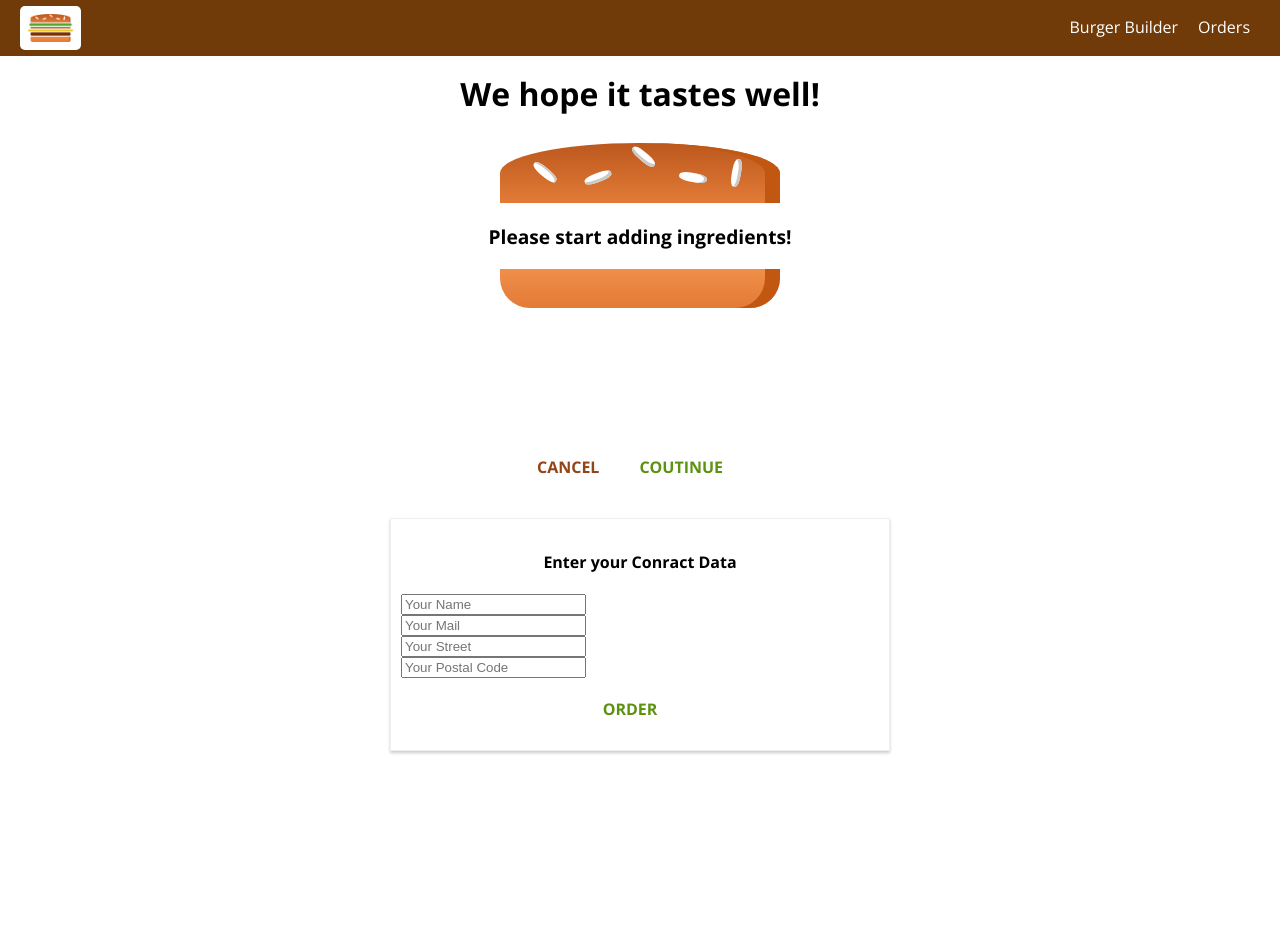
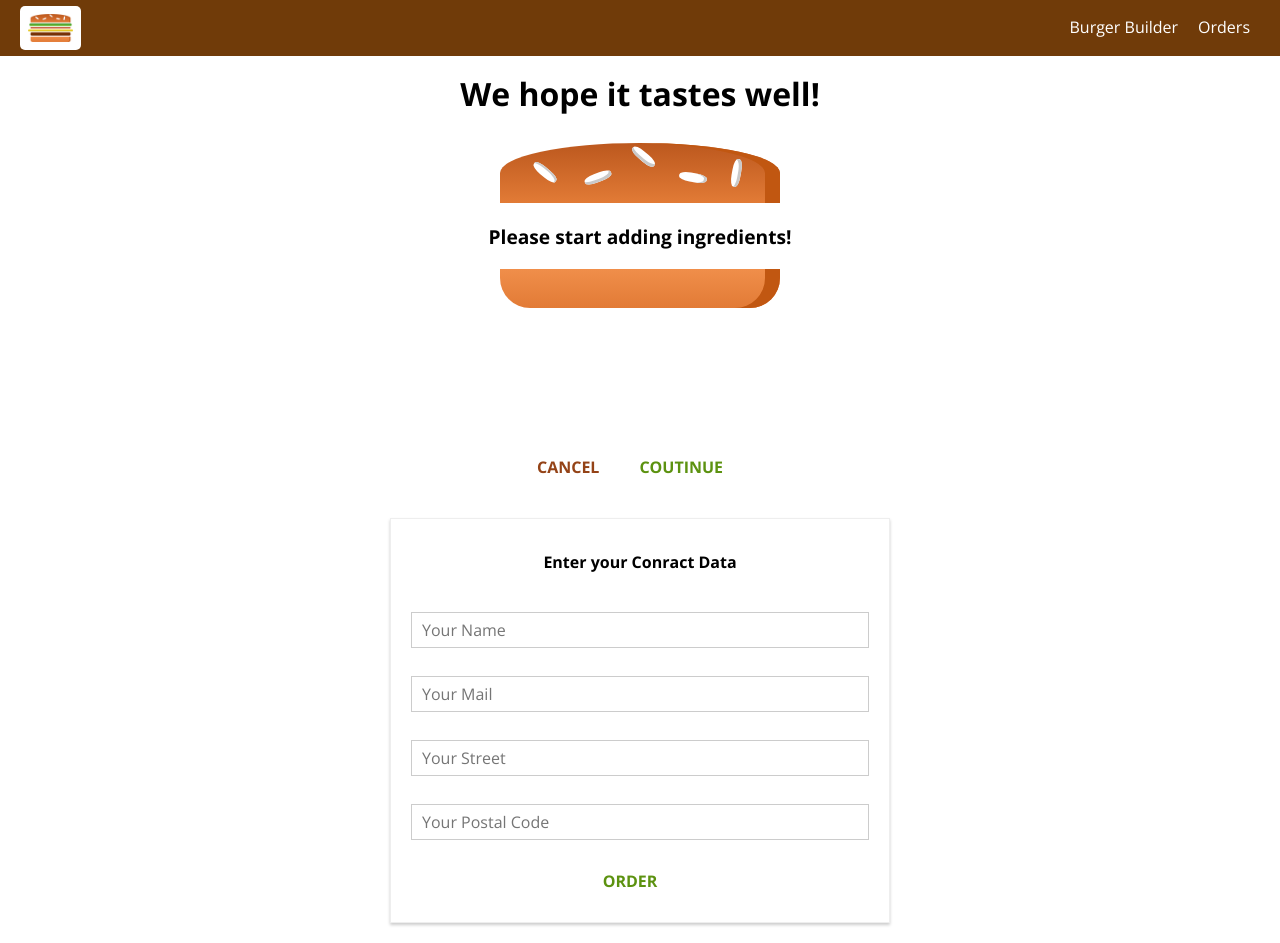
Before and after one commit to chanyt0216/my-burger-app-basic, a React app: page /checkout in a window 1280 px wide. Both pictures are taken after a click on the button "COUTINUE". Before the commit the page ends 800 px from the top, so only its background shows below. Built offline with nearby package versions, Linux system fonts and the light colour scheme.

Commit message:
224 Creating a custom dynamic input component

```diff
--- /dev/null
+++ b/src/components/UI/Input/Input.js
@@ -0,0 +1,26 @@
+import React from "react";
+import classes from "./Input.less";
+
+const input = props => {
+  let inputElement = null;
+  switch (props.inputtype) {
+    case "input":
+      inputElement = <input className={classes.InputElement} {...props} />;
+
+      break;
+    case "textarea":
+      inputElement = <textarea className={classes.InputElement} {...props} />;
+      break;
+    default:
+      inputElement = <input className={classes.InputElement} {...props} />;
+  }
+
+  return (
+    <div className={classes.Input}>
+      <label className={classes.Label}>{props.label}</label>
+      {inputElement}
+    </div>
+  );
+};
+
+export default input;
--- /dev/null
+++ b/src/components/UI/Input/Input.less
@@ -0,0 +1,27 @@
+.Input {
+  width: 100%;
+  padding: 10px;
+  box-sizing: border-box;
+}
+
+.Label {
+  font-weight: bold;
+  display: block;
+  margin-bottom: 8px;
+}
+
+.InputElement {
+  outline: none;
+  border: 1px solid #ccc;
+  background-color: white;
+  font: inherit;
+  padding: 6px 10px;
+  display: block;
+  width: 100%;
+  box-sizing: border-box;
+}
+
+.InputElement:focus {
+  outline: none;
+  background-color: #ccc;
+}
--- a/src/containers/Checkout/ContactData/ContactData.js
+++ b/src/containers/Checkout/ContactData/ContactData.js
@@ -3,6 +3,7 @@
 import classes from "./ContactData.less";
 import axios from "../../../axios-orders";
 import Spinner from "../../../components/UI/Spinner/Spinner";
+import Input from "../../../components/UI/Input/Input";
 
 class ContactData extends Component {
   state = {
@@ -54,26 +55,26 @@
   render() {
     let form = (
       <form>
-        <input
-          className={classes.Input}
+        <Input
+          inputtype="input"
           type="text"
           name="name"
           placeholder="Your Name"
         />
-        <input
-          className={classes.Input}
+        <Input
+          inputtype="input"
           type="text"
           name="email"
           placeholder="Your Mail"
         />
-        <input
-          className={classes.Input}
+        <Input
+          inputtype="input"
           type="text"
           name="street"
           placeholder="Your Street"
         />
-        <input
-          className={classes.Input}
+        <Input
+          inputtype="input"
           type="text"
           name="postal"
           placeholder="Your Postal Code"
--- a/src/containers/Checkout/ContactData/ContactData.less
+++ b/src/containers/Checkout/ContactData/ContactData.less
@@ -11,8 +11,3 @@
     width: 500px;
   }
 }
-
-.Input {
-  display: block;
-  // margin: 0 auto;
-}
```
